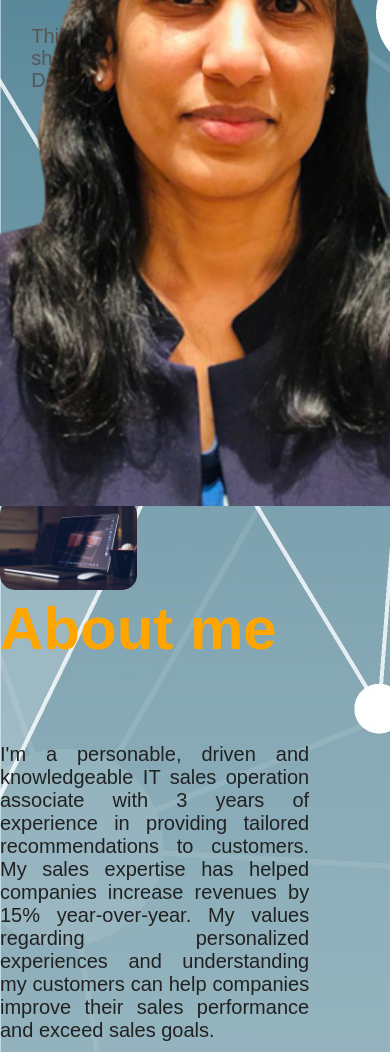
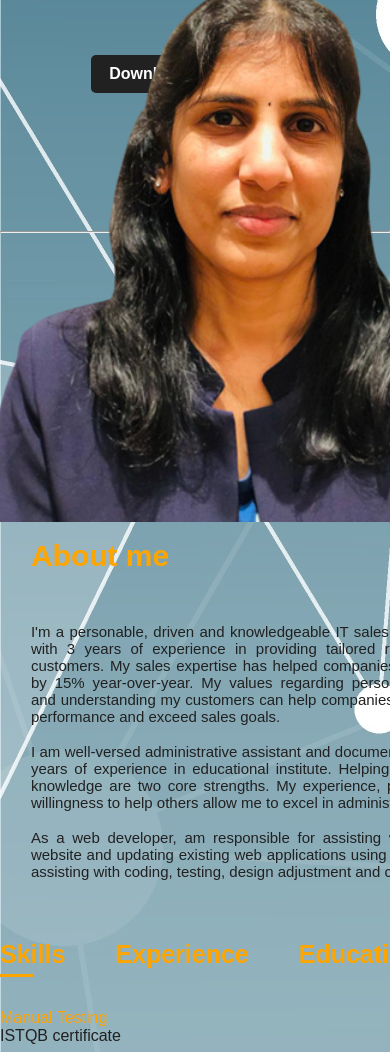
Before and after one commit to Rekhasriraman/Rekha-Portfolio, a website: page index.html in a window 390 px wide. Shown: the part 380-1432 px from the top of the page. Drawn offline with Linux system fonts and the light colour scheme.

Commit message:
add modify3

```diff
--- a/styles/index.css
+++ b/styles/index.css
@@ -126,13 +126,14 @@ span {
 .para {
   text-align: justify;
   font-size: 20px;
-  margin-right: 50%;
+  margin-right: 40%;
 }
 
 .about-col-1 img {
   margin-top: 90px;
   width: 100%;
   border-radius: 15px;
+  margin-left: 10px;
 }
 
 .about-col-2 {
@@ -344,3 +345,73 @@ span {
   padding: 10px;
   font-size: 18px;
 }
+
+/* Desktop */
+@media (max-width: 1440px) {
+  .images {
+    top: 35%;
+  }
+
+  .about-col-1 img {
+    margin-top: 225px;
+  }
+}
+
+/* Laptop */
+@media (max-width: 1024px) {
+  .para {
+    margin-right: 15%;
+  }
+
+  .contactForm h2 {
+    font-size: 28px;
+  }
+
+  .contactForm {
+    width: 31%;
+  }
+}
+
+/* Tablet */
+
+@media (max-width: 768px) {
+  .images img {
+    height: 79%;
+    left: 71%;
+    bottom: 153px;
+  }
+
+  .description h1 {
+    font-size: 36px;
+  }
+
+  .description p {
+    font-size: 14px;
+  }
+
+  .about-title {
+    font-size: 30px;
+  }
+
+  .para {
+    font-size: 15px;
+    margin-right: 15%;
+    margin-left: 5%;
+  }
+
+  .about-col-2 h1 {
+    margin-bottom: 50px;
+    margin-top: 20px;
+    margin-left: 5%;
+  }
+
+  .about-col-1 img {
+    margin-left: 50%;
+    width: 200%;
+    margin-top: 20px;
+  }
+
+  .contactForm h2 {
+    font-size: 20px;
+  }
+}
```
